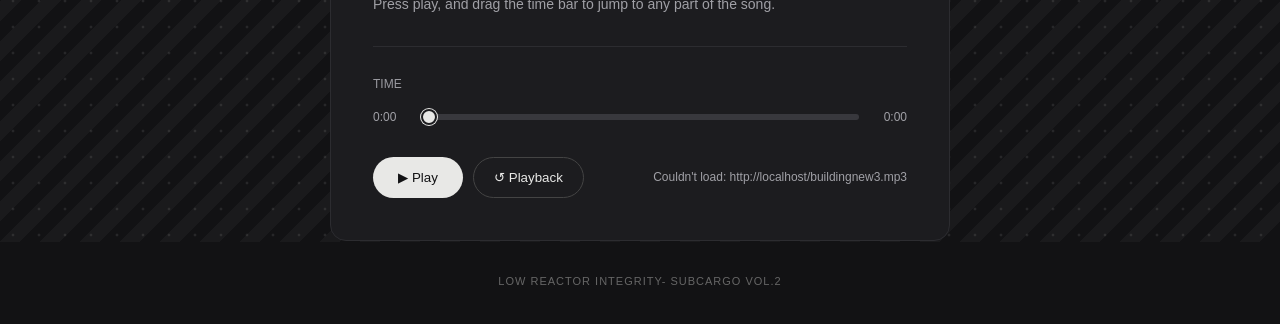
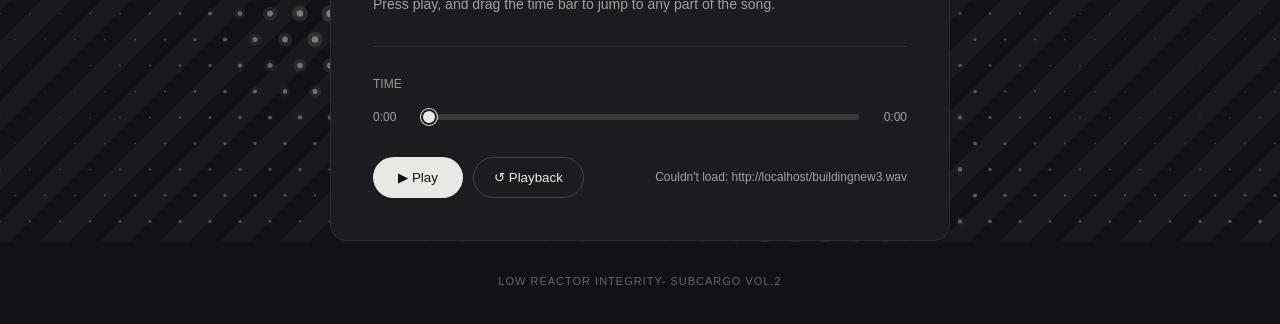
Before and after one commit to cparrot499/Quality_showcase, a plain HTML site: page index.html in a window 1280 px wide. Shown: the part 558-882 px from the top of the page. Drawn offline with Linux system fonts and the light colour scheme.

Commit message:
Update index.html

```diff
--- a/index.html
+++ b/index.html
@@ -23,20 +23,20 @@ body {
   padding: 24px;
 }
 
-/* Moving texture behind everything. It only drifts while music is playing. */
+/* Stripes + dot field behind everything. Both only move while music is playing. */
 #bg {
   position: fixed;
   inset: 0;
+  width: 100%;
+  height: 100%;
   z-index: -1;
   pointer-events: none;
   background-color: #121214;
-  background-image:
-    radial-gradient(circle, rgba(255, 255, 255, 0.09) 1.2px, transparent 1.7px),
-    linear-gradient(135deg,
-      rgba(255, 255, 255, 0.035) 25%, transparent 25%,
-      transparent 50%, rgba(255, 255, 255, 0.035) 50%,
-      rgba(255, 255, 255, 0.035) 75%, transparent 75%);
-  background-size: 26px 26px, 40px 40px;
+  background-image: linear-gradient(135deg,
+    rgba(255, 255, 255, 0.035) 25%, transparent 25%,
+    transparent 50%, rgba(255, 255, 255, 0.035) 50%,
+    rgba(255, 255, 255, 0.035) 75%, transparent 75%);
+  background-size: 60px 60px;
 }
 
 .player {
@@ -199,7 +199,7 @@ input[type="range"]:focus-visible::-webkit-slider-thumb { box-shadow: 0 0 0 3px
 
 <body>
 
-<div id="bg"></div>
+<canvas id="bg"></canvas>
 
 <!-- ============ PLAYER 1 ============ -->
 <!-- data-file = file name, data-start = seconds into the song to begin at -->
@@ -224,7 +224,7 @@ input[type="range"]:focus-visible::-webkit-slider-thumb { box-shadow: 0 0 0 3px
 </main>
 
 <!-- ============ PLAYER 2 ============ -->
-<main class="player" data-file="buildingnew3.mp3" data-start="0">
+<main class="player" data-file="buildingnew3.wav" data-start="0">
   <div class="eyebrow">build a sub - subcargo vol. 2</div>
   <h1>Example 2</h1>
   <p class="description">Press play, and drag the time bar to jump to any part of the song.</p>
@@ -248,31 +248,92 @@ input[type="range"]:focus-visible::-webkit-slider-thumb { box-shadow: 0 0 0 3px
 
 <script>
 // ---------- Moving background ----------
-// Same drifting texture as the adaptive music site.
-// It eases to a stop when nothing is playing and eases back up when music starts.
+// Diagonal stripes with a staggered field of dots on top. The dots swell and glow in slow
+// waves, and the stripes and dots slide together. Everything eases to a stop when nothing
+// is playing and eases back up when music starts.
 const bg = document.getElementById("bg");
-const BG_SPEED = 14;               // pixels per second
-const BG_DIRECTION = { x: 1, y: 0.6 };
-let bgTarget = 0;                  // 0 = stopped, 1 = moving
+const ctx2d = bg.getContext("2d");
+const SPACING = 30;                        // distance between dots in a row
+const ROW_HEIGHT = SPACING * 0.866;        // staggered rows (hexagonal pattern)
+const MAX_RADIUS = 3.8;
+const MIN_RADIUS = 0.8;
+const WAVE_SPEED = 1.1;                    // wave speed at full tilt
+const DRIFT_SPEED = 8;                     // pixels per second the field slides
+let bgTarget = 0;                          // 0 = stopped, 1 = moving
 let bgVelocity = 0;
-let bgX = 0, bgY = 0;
+let phase = 0;                             // wave position (only advances while moving)
+let drift = 0;
 let bgLast = performance.now();
+let bgW = 0, bgH = 0;
+
+function resizeBackground() {
+  const dpr = window.devicePixelRatio || 1;
+  bgW = window.innerWidth;
+  bgH = window.innerHeight;
+  bg.width = bgW * dpr;
+  bg.height = bgH * dpr;
+  ctx2d.setTransform(dpr, 0, 0, dpr, 0, 0);
+  drawBackground();
+}
+
+function drawBackground() {
+  ctx2d.clearRect(0, 0, bgW, bgH);
+  ctx2d.fillStyle = "#e8e8e6";
+
+  const ox = drift % SPACING;
+  const oy = (drift * 0.5) % (ROW_HEIGHT * 2);
+
+  // Stripes slide with the dots
+  bg.style.backgroundPosition = drift + "px " + (drift * 0.5) + "px";
+
+  for (let r = -2; r * ROW_HEIGHT + oy < bgH + ROW_HEIGHT; r++) {
+    const y = r * ROW_HEIGHT + oy;
+    const stagger = (r & 1) ? SPACING / 2 : 0;
+
+    for (let x = -SPACING + ox + stagger; x < bgW + SPACING; x += SPACING) {
+      // Two crossing waves so the pattern never looks too regular
+      const w1 = Math.sin(x * 0.011 + y * 0.007 - phase);
+      const w2 = Math.sin(x * 0.005 - y * 0.012 + phase * 0.7);
+      const v = (w1 + w2 + 2) / 4;                       // 0 to 1
+      const radius = MIN_RADIUS + v * v * (MAX_RADIUS - MIN_RADIUS);
+
+      // Soft halo around the dots at the crest of a wave
+      if (v > 0.6) {
+        ctx2d.globalAlpha = (v - 0.6) * 0.35;
+        ctx2d.beginPath();
+        ctx2d.arc(x, y, radius * 2.4, 0, Math.PI * 2);
+        ctx2d.fill();
+      }
+
+      ctx2d.globalAlpha = 0.10 + v * 0.35;
+      ctx2d.beginPath();
+      ctx2d.arc(x, y, radius, 0, Math.PI * 2);
+      ctx2d.fill();
+    }
+  }
+  ctx2d.globalAlpha = 1;
+}
 
 function animateBackground(now) {
   const dt = Math.min((now - bgLast) / 1000, 0.1);
   bgLast = now;
 
-  bgVelocity += (bgTarget * BG_SPEED - bgVelocity) * Math.min(dt * 1.5, 1);
-  bgX += BG_DIRECTION.x * bgVelocity * dt;
-  bgY += BG_DIRECTION.y * bgVelocity * dt;
+  bgVelocity += (bgTarget - bgVelocity) * Math.min(dt * 1.5, 1);
 
-  bg.style.backgroundPosition =
-    bgX + "px " + bgY + "px, " + (bgX * 0.5) + "px " + (bgY * 0.5) + "px";
+  // Skip drawing once everything has settled to a stop
+  if (bgVelocity > 0.002) {
+    phase += WAVE_SPEED * bgVelocity * dt;
+    drift += DRIFT_SPEED * bgVelocity * dt;
+    drawBackground();
+  }
 
   requestAnimationFrame(animateBackground);
 }
 
-// Respect people who ask their device for less motion
+window.addEventListener("resize", resizeBackground);
+resizeBackground();
+
+// Respect people who ask their device for less motion (they get a still background)
 const reduceMotion = window.matchMedia("(prefers-reduced-motion: reduce)").matches;
 if (!reduceMotion) requestAnimationFrame(animateBackground);
 
```
